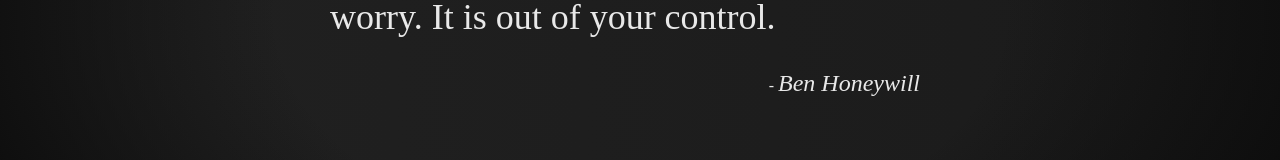
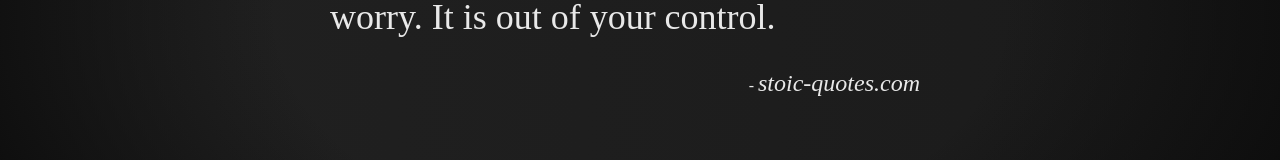
Before and after one commit to benhoneywill/stoic-quotes, a Next.js app: page / in a window 1280 px wide. Shown: the part 386-546 px from the top of the page. Built offline with nearby package versions, Linux system fonts and the light colour scheme; no server answers.

Commit message:
less egotistical error message :)

```diff
--- a/components/error-message.js
+++ b/components/error-message.js
@@ -6,7 +6,7 @@ const ErrorMessage = () => {
   return (
     <Blockquote
       text="Sorry. We are having trouble getting any Stoic quotes right now. However, do not worry. It is out of your control."
-      author="Ben Honeywill"
+      author="stoic-quotes.com"
     />
   );
 };
```
